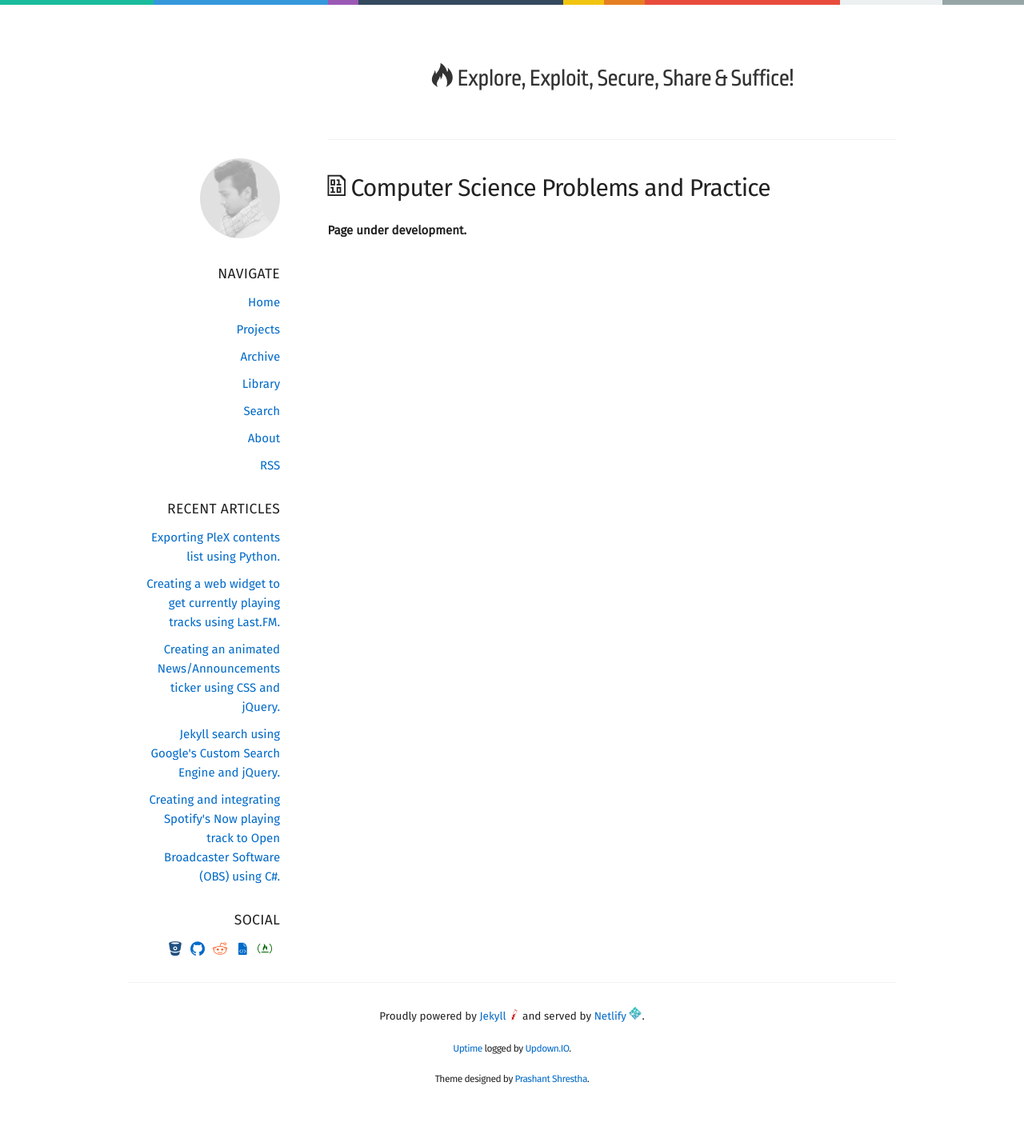
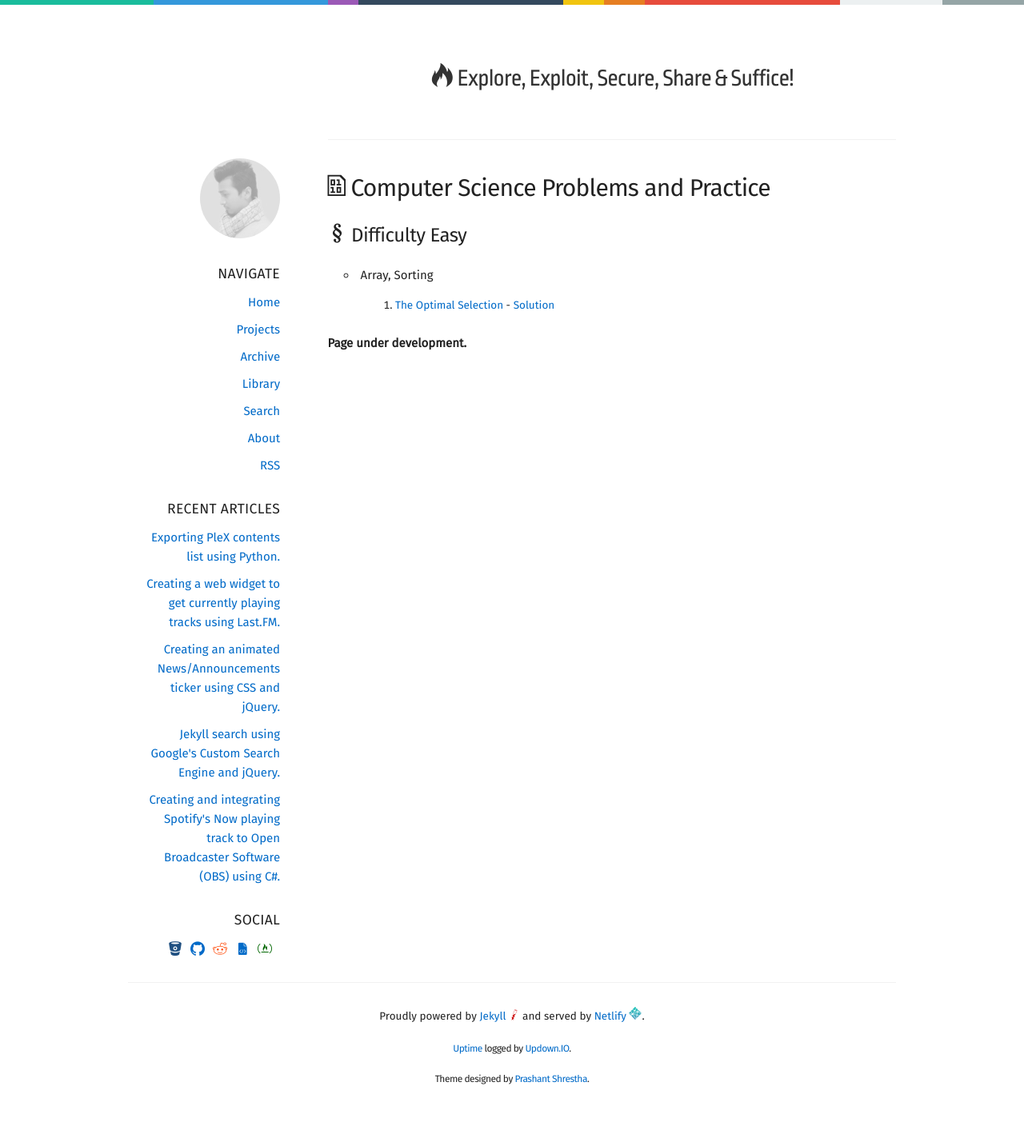
Before and after one commit to intern0t/personal-blog, a Jekyll site: the page built from cspractice.md, in a window 1280 px wide. Shown: the whole page at 80% size. Built offline with Jekyll 4.4.1, drawn with Linux system fonts in a browser that asks for light colours; nearby versions of some CDN libraries; some web fonts are replaced.

Commit message:
CS Practice New Entry - The Optimal Selection!

```diff
--- a/cspractice.md
+++ b/cspractice.md
@@ -6,4 +6,8 @@ permalink: /cs-practice/
 
 #### <span class="icon-file-binary"></span> Computer Science Problems and Practice
 
+##### <span class="icon-section"></span> Difficulty Easy
++ Array, Sorting
+ 1. [The Optimal Selection](https://practice.geeksforgeeks.org/problems/the-optimal-selection/0) - [Solution](https://bitbucket.org/intern0t/computer-science-practice/src/8d0b3a7510374bf360bfb69ad957cce0d09dd148/TheOptimalSelection.java?at=master&fileviewer=file-view-default)
+
 **Page under development.**
```
